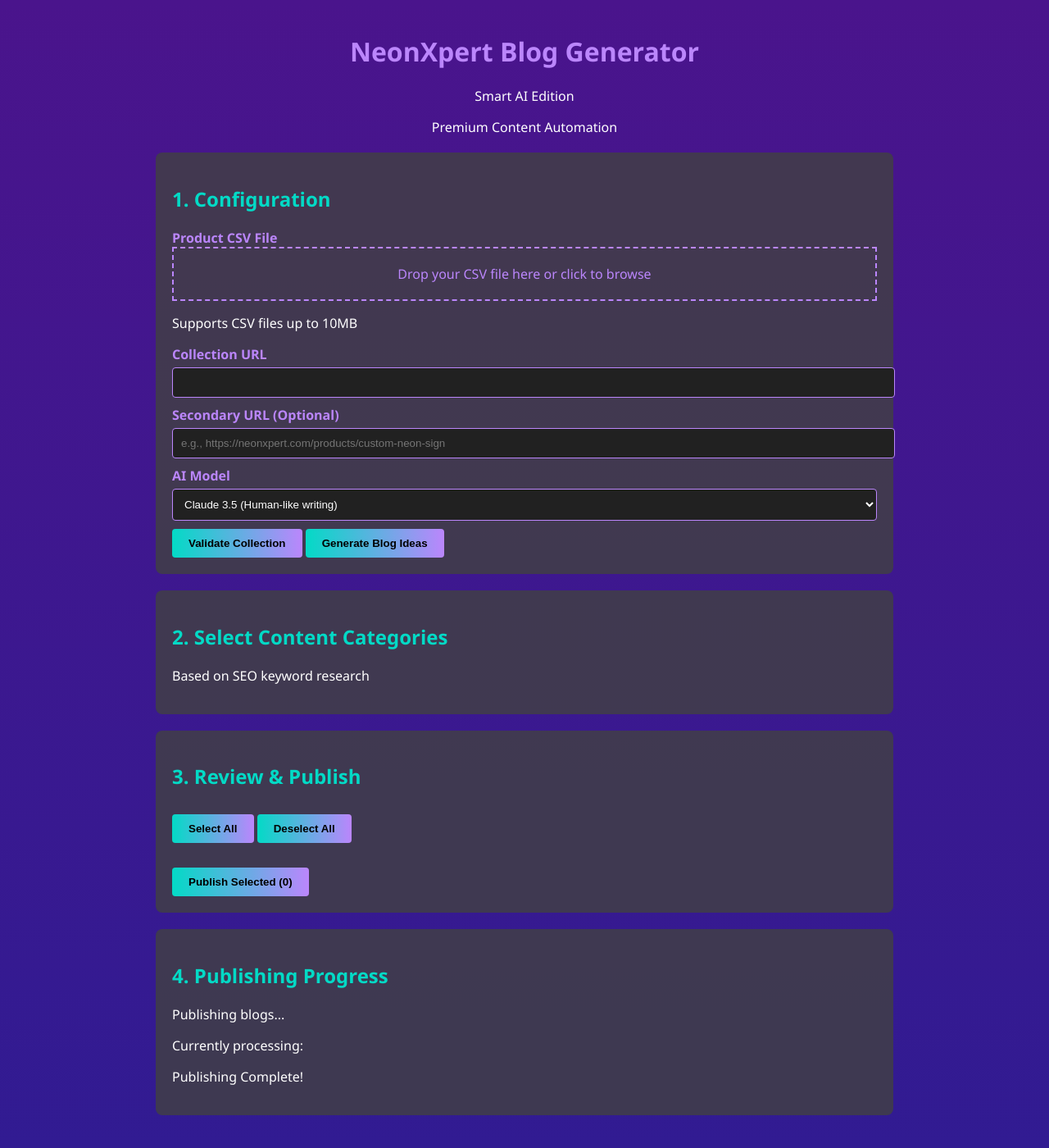
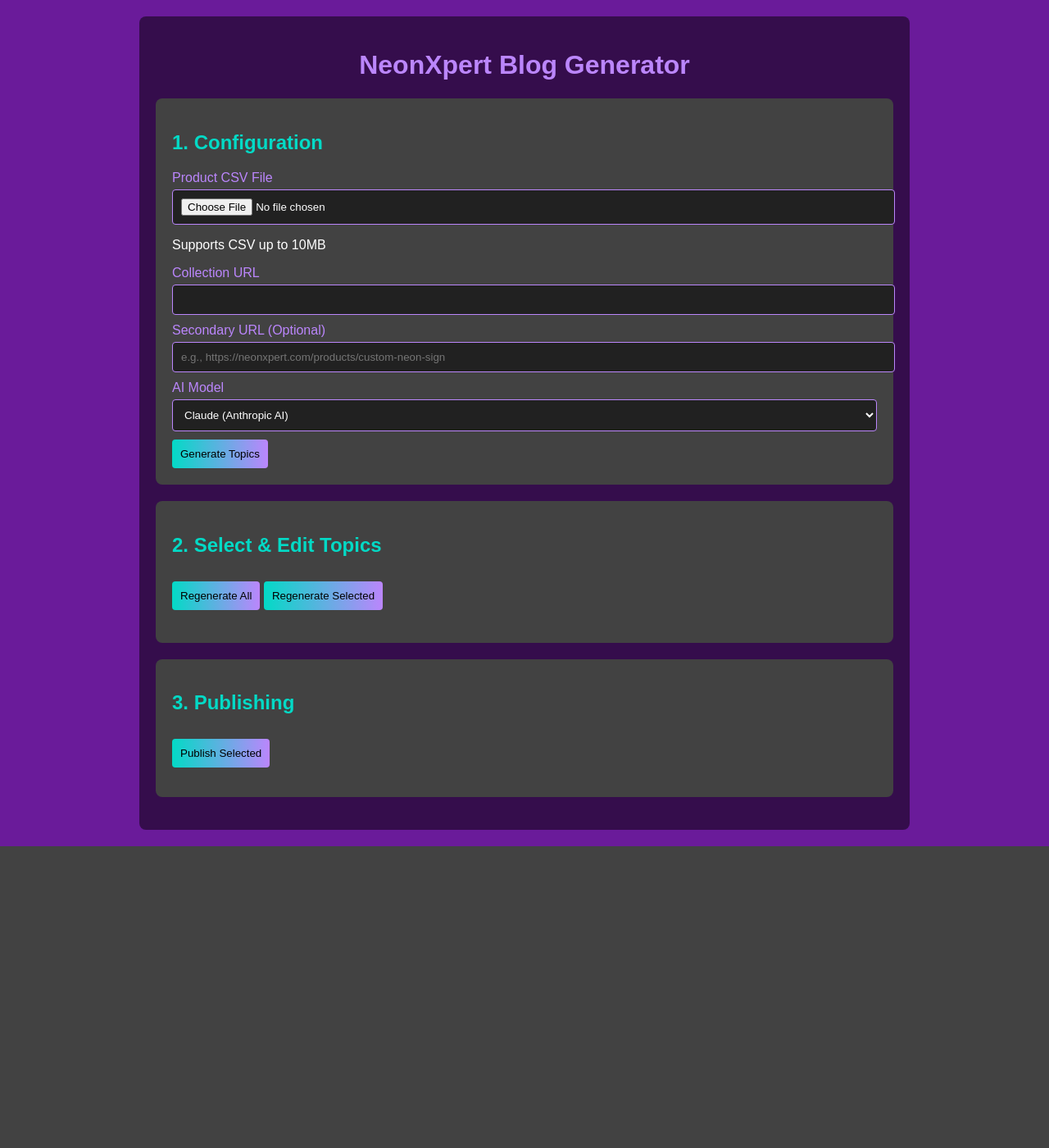
Before and after one commit to ajcoder92/NXBLOG-MAGIC, a Flask app: page / in a window 1280 px wide. Shown: the whole page at 82% size. After the commit the page ends 1032 px from the top, so only its background shows below. Run offline with Flask 3, Linux system fonts and the light colour scheme.

Commit message:
Update index.html

```diff
--- a/templates/index.html
+++ b/templates/index.html
@@ -5,203 +5,109 @@
     <meta name="viewport" content="width=device-width, initial-scale=1.0">
     <title>NeonXpert Blog Generator</title>
     <style>
-        body { background: linear-gradient(to bottom, #4a148c, #311b92); color: white; font-family: 'Segoe UI', Tahoma, Geneva, Verdana, sans-serif; margin: 0; padding: 20px; }
-        .container { max-width: 900px; margin: 0 auto; }
-        .header { text-align: center; margin-bottom: 20px; }
-        .section { background: rgba(66, 66, 66, 0.8); padding: 20px; border-radius: 8px; margin-bottom: 20px; }
-        h1 { color: #bb86fc; font-size: 2em; }
-        h2 { color: #03dac6; font-size: 1.5em; }
-        label { display: block; margin-top: 10px; color: #bb86fc; font-weight: bold; }
+        body { background-color: #6a1b9a; color: white; font-family: Arial, sans-serif; margin: 0; padding: 20px; }
+        .container { max-width: 900px; margin: 0 auto; background: rgba(0,0,0,0.5); padding: 20px; border-radius: 8px; }
+        .section { background: #424242; padding: 20px; border-radius: 8px; margin-bottom: 20px; }
+        h1 { color: #bb86fc; text-align: center; }
+        h2 { color: #03dac6; }
+        label { display: block; margin-top: 10px; color: #bb86fc; }
         input, select { width: 100%; padding: 10px; margin-top: 5px; background: #212121; color: white; border: 1px solid #bb86fc; border-radius: 4px; }
-        .drop-zone { border: 2px dashed #bb86fc; padding: 20px; text-align: center; color: #bb86fc; cursor: pointer; }
-        button { background: linear-gradient(90deg, #03dac6, #bb86fc); color: black; padding: 10px 20px; border: none; border-radius: 4px; cursor: pointer; margin-top: 10px; font-weight: bold; }
+        button { background: linear-gradient(90deg, #03dac6, #bb86fc); color: black; padding: 10px; border: none; border-radius: 4px; cursor: pointer; margin-top: 10px; }
         button:hover { opacity: 0.9; }
-        .subcategory-list { margin-top: 10px; }
-        .subcategory { display: flex; align-items: center; margin-bottom: 5px; }
         .topic-list { margin-top: 20px; }
-        .topic { background: #616161; padding: 10px; margin-bottom: 10px; border-radius: 4px; display: flex; align-items: center; }
-        .editable-title { width: 70%; background: #212121; color: white; border: 1px solid #bb86fc; padding: 5px; margin-left: 10px; }
-        .preview { background: #424242; padding: 15px; border-radius: 4px; margin-top: 10px; max-height: 300px; overflow-y: auto; }
-        .progress { color: #03dac6; text-align: center; font-style: italic; }
+        .topic { background: #616161; padding: 10px; margin-bottom: 10px; border-radius: 4px; }
+        .editable-title { width: 80%; background: #212121; color: white; border: 1px solid #bb86fc; }
+        .progress { color: #03dac6; text-align: center; }
     </style>
     <script>
-        let subcategories = [];
-        let ideas = [];
-
-        function handleFileSelect(event) {
-            const fileInput = document.getElementById('csv_file');
-            const dropZone = document.querySelector('.drop-zone');
-            if (event.type === 'drop') {
-                event.preventDefault();
-                fileInput.files = event.dataTransfer.files;
-            } else if (event.type === 'change' && fileInput.files.length > 0) {
-                dropZone.textContent = `Selected: ${fileInput.files[0].name}`;
-            }
-        }
+        let topics = [];  // Global for editing
 
         function generateTopics() {
             const formData = new FormData();
             formData.append('csv_file', document.getElementById('csv_file').files[0]);
-            fetch('/analyze_csv', {
+            formData.append('collection_url', document.getElementById('collection_url').value);
+            formData.append('secondary_url', document.getElementById('secondary_url').value);
+            formData.append('ai_model', document.getElementById('ai_model').value);
+
+            fetch('/generate_topics', {
                 method: 'POST',
                 body: formData
             }).then(response => response.json()).then(data => {
                 if (data.success) {
-                    subcategories = data.subcategories;
-                    displaySubcategories();
+                    topics = data.topics;
+                    displayTopics();
                 } else {
                     alert(data.error);
                 }
             });
         }
 
-        function displaySubcategories() {
-            const list = document.getElementById('subcategory-list');
-            list.innerHTML = '';
-            subcategories.forEach(subcat => {
-                const div = document.createElement('div');
-                div.className = 'subcategory';
-                div.innerHTML = `
-                    <input type="checkbox" id="subcat-${subcat.key}" name="subcategory" value="${subcat.key}">
-                    <label for="subcat-${subcat.key}">${subcat.name} (${subcat.count} products, ${subcat.monthly_searches}/month)</label>
-                `;
-                list.appendChild(div);
-            });
-            document.getElementById('generate-ideas').disabled = false;
-        }
-
-        function generateIdeas() {
-            const selected = Array.from(document.querySelectorAll('input[name="subcategory"]:checked')).map(cb => cb.value);
-            if (selected.length === 0) return alert('Select at least one subcategory');
-
-            const formData = new FormData();
-            formData.append('csv_file', document.getElementById('csv_file').files[0]);
-            formData.append('collection_url', document.getElementById('collection_url').value);
-            formData.append('selected_subcategories', JSON.stringify(selected));
-
-            fetch('/generate_ideas', {
-                method: 'POST',
-                body: formData
-            }).then(response => response.json()).then(data => {
-                if (data.success) {
-                    ideas = data.ideas;
-                    displayIdeas();
-                } else {
-                    alert(data.error);
-                }
-            });
-        }
-
-        function displayIdeas() {
+        function displayTopics() {
             const list = document.getElementById('topic-list');
             list.innerHTML = '';
-            ideas.forEach((idea, index) => {
+            topics.forEach((topic, index) => {
                 const div = document.createElement('div');
                 div.className = 'topic';
                 div.innerHTML = `
-                    <input type="checkbox" id="idea-${index}">
-                    <input type="text" class="editable-title" value="${idea.title}" onchange="ideas[${index}].title = this.value">
-                    <p>${idea.description}</p>
-                    <p>Subcategory: ${idea.subcategory} | Word count: ${idea.wordCount}</p>
-                    <button onclick="generatePreview(${index})">Generate Preview</button>
+                    <input type="checkbox" id="topic-${index}">
+                    <input type="text" class="editable-title" value="${topic.title}" onchange="topics[${index}].title = this.value">
+                    <p>${topic.description}</p>
+                    <p>Category: ${topic.category} | Type: ${topic.type} | Est. Words: ${topic.wordCount}</p>
                 `;
                 list.appendChild(div);
             });
         }
 
-        function generatePreview(index) {
-            const idea = ideas[index];
-            fetch('/generate_preview', {
-                method: 'POST',
-                headers: {'Content-Type': 'application/json'},
-                body: JSON.stringify({idea, collection_url: document.getElementById('collection_url').value, ai_model: document.getElementById('ai_model').value})
-            }).then(response => response.json()).then(data => {
-                if (data.success) {
-                    const div = document.getElementById(`preview-${index}`);
-                    div.innerHTML = `
-                        <div class="preview">
-                            <h3>Preview</h3>
-                            <p>${data.content.substring(0, 500)}...</p>
-                            <img src="${data.featured_image}" alt="${idea.title}" style="max-width: 100%; height: auto;">
-                            <p>Word count: ${data.word_count}</p>
-                        </div>
-                    `;
-                    div.style.display = 'block';
-                } else {
-                    alert(data.error);
-                }
-            });
+        function regenerateAll() {
+            generateTopics();
+        }
+
+        function regenerateSelected() {
+            // Logic to regen only checked; for simplicity, alert and regen all with note
+            alert('Regenerating selected topics...');
+            generateTopics();  // Expand as needed
         }
 
         function publishSelected() {
             const selected = [];
             document.querySelectorAll('.topic input[type="checkbox"]:checked').forEach(checkbox => {
                 const index = checkbox.id.split('-')[1];
-                selected.push(ideas[index]);
+                selected.push(topics[index]);
             });
-            if (selected.length === 0) return alert('Select ideas to publish');
+            if (selected.length === 0) return alert('Select topics to publish');
 
-            document.getElementById('progress').innerText = 'Publishing blogs...';
-            let published = 0, failed = 0;
+            document.getElementById('progress').innerText = 'Publishing...';
 
-            selected.forEach((idea, i) => {
+            selected.forEach((topic, i) => {
                 fetch('/publish_blog', {
                     method: 'POST',
                     headers: {'Content-Type': 'application/json'},
                     body: JSON.stringify({
-                        idea,
+                        topic,
                         collection_url: document.getElementById('collection_url').value,
-                        ai_model: document.getElementById('ai_model').value
+                        secondary_url: document.getElementById('secondary_url').value,
+                        ai_model: document.getElementById('ai_model').value,
+                        product_data: []  // Pass full data; assume from gen
                     })
                 }).then(response => response.json()).then(data => {
                     if (data.success) {
-                        published++;
-                        document.getElementById('current').innerText = `Currently processing: Blog ${i+1} (${idea.title})`;
-                        document.getElementById(`published-${i}`).innerText = `View published blog → ${data.blog_url}`;
+                        document.getElementById('progress').innerText += `\nBlog ${i+1} published: ${data.blog_url}`;
                     } else {
-                        failed++;
-                        document.getElementById(`failed-${i}`).innerText = `Failed: ${data.error}`;
-                    }
-                    if (i === selected.length - 1) {
-                        document.getElementById('progress').innerText = `Publishing Complete! ${published} blogs published successfully. ${failed} failed.`;
+                        alert(data.error);
                     }
                 });
             });
         }
-
-        // Drag and drop
-        const dropZone = document.querySelector('.drop-zone');
-        ['dragenter', 'dragover', 'dragleave', 'drop'].forEach(eventName => {
-            dropZone.addEventListener(eventName, preventDefaults, false);
-        });
-        function preventDefaults(e) { e.preventDefault(); e.stopPropagation(); }
-        ['dragenter', 'dragover'].forEach(eventName => {
-            dropZone.addEventListener(eventName, highlight, false);
-        });
-        ['dragleave', 'drop'].forEach(eventName => {
-            dropZone.addEventListener(eventName, unhighlight, false);
-        });
-        dropZone.addEventListener('drop', handleFileSelect, false);
-        function highlight(e) { dropZone.style.background = '#5e2a9d'; }
-        function unhighlight(e) { dropZone.style.background = 'transparent'; }
     </script>
 </head>
 <body>
     <div class="container">
-        <div class="header">
-            <h1>NeonXpert Blog Generator</h1>
-            <p>Smart AI Edition</p>
-            <p>Premium Content Automation</p>
-        </div>
-
+        <h1>NeonXpert Blog Generator</h1>
         <div class="section">
             <h2>1. Configuration</h2>
             <label>Product CSV File</label>
-            <div class="drop-zone" onclick="document.getElementById('csv_file').click()">
-                Drop your CSV file here or click to browse
-                <input type="file" id="csv_file" style="display: none;" onchange="handleFileSelect(event)">
-            </div>
-            <p>Supports CSV files up to 10MB</p>
+            <input type="file" id="csv_file">
+            <p>Supports CSV up to 10MB</p>
 
             <label>Collection URL</label>
             <input type="text" id="collection_url">
@@ -211,40 +117,25 @@
 
             <label>AI Model</label>
             <select id="ai_model">
-                <option value="claude">Claude 3.5 (Human-like writing)</option>
-                <option value="chatgpt">GPT-4o (SEO optimized)</option>
+                <option value="claude">Claude (Anthropic AI)</option>
+                <option value="chatgpt">ChatGPT (OpenAI)</option>
             </select>
 
-            <button onclick="generateTopics()">Validate Collection</button>
-            <button id="generate-ideas" onclick="generateIdeas()" disabled>Generate Blog Ideas</button>
+            <button onclick="generateTopics()">Generate Topics</button>
         </div>
 
         <div class="section">
-            <h2>2. Select Content Categories</h2>
-            <p>Based on SEO keyword research</p>
-            <div id="subcategory-list" class="subcategory-list"></div>
+            <h2>2. Select & Edit Topics</h2>
+            <button onclick="regenerateAll()">Regenerate All</button>
+            <button onclick="regenerateSelected()">Regenerate Selected</button>
+            <div id="topic-list" class="topic-list"></div>
         </div>
 
         <div class="section">
-            <h2>3. Review & Publish</h2>
-            <button onclick="selectAll()">Select All</button>
-            <button onclick="deselectAll()">Deselect All</button>
-            <div id="topic-list" class="topic-list"></div>
-            <button onclick="publishSelected()">Publish Selected (0)</button>
-        </div>
-
-        <div class="section">
-            <h2>4. Publishing Progress</h2>
-            <p id="progress">Publishing blogs...</p>
-            <p id="current">Currently processing:</p>
-            <div id="published-list"></div>
-            <p>Publishing Complete!</p>
-            <p id="summary"></p>
+            <h2>3. Publishing</h2>
+            <button onclick="publishSelected()">Publish Selected</button>
+            <p id="progress" class="progress"></p>
         </div>
     </div>
-    <script>
-        function selectAll() { document.querySelectorAll('.topic input[type="checkbox"]').forEach(cb => cb.checked = true); }
-        function deselectAll() { document.querySelectorAll('.topic input[type="checkbox"]').forEach(cb => cb.checked = false); }
-    </script>
 </body>
 </html>
```
